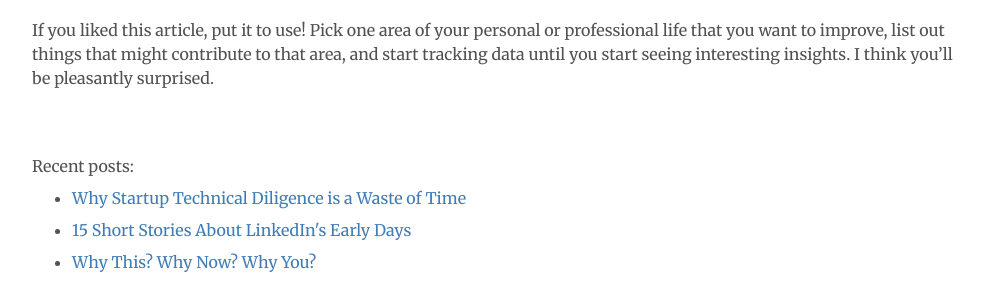
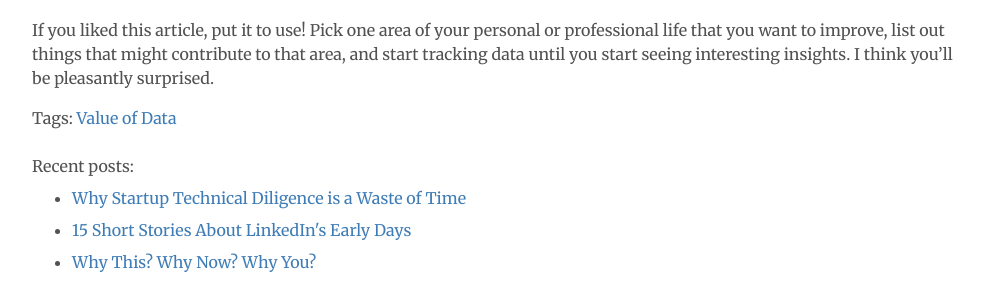
Before and after one commit to codingvc/codingvc, a Jekyll site: the page built from _posts/2016-07-21-how-to-make-better-decisions-with-data.markdown, in a window 1280 px wide and 900 px high, scrolled down 1854 px. Shown: the part 396-687 px from the top of the window, without its empty margins (144-1132 px from the left). Built offline with Jekyll 4.4.1, drawn with Linux system fonts in a browser that asks for light colours; nearby versions of some CDN libraries; Markdown is read by kramdown in place of the engine named in the settings; comment, search, counter and statistics services are not loaded.

Commit message:
adding a tag

```diff
--- a/_posts/2016-07-21-how-to-make-better-decisions-with-data.markdown
+++ b/_posts/2016-07-21-how-to-make-better-decisions-with-data.markdown
@@ -2,6 +2,8 @@
 layout: post
 title: "How to Make Better Decisions with Data"
 date: 2016-07-21 03:32:00
+tags:
+- "Value of Data"
 ---
 Companies often use A/B testing to optimize their websites, but they rarely use it for anything else. This is a wasted opportunity. It turns out that if you capture enough data, _any_ repeated, measurable activity can be framed as an A/B test. For example, how does breakfast affect your morning work productivity? If you spend a month or two tracking your productivity along with the breakfast meals that you eat, you'll quickly learn if skipping breakfast turns you into a zombie or if having eggs instead of pancakes will help you get a promotion.
 
```
